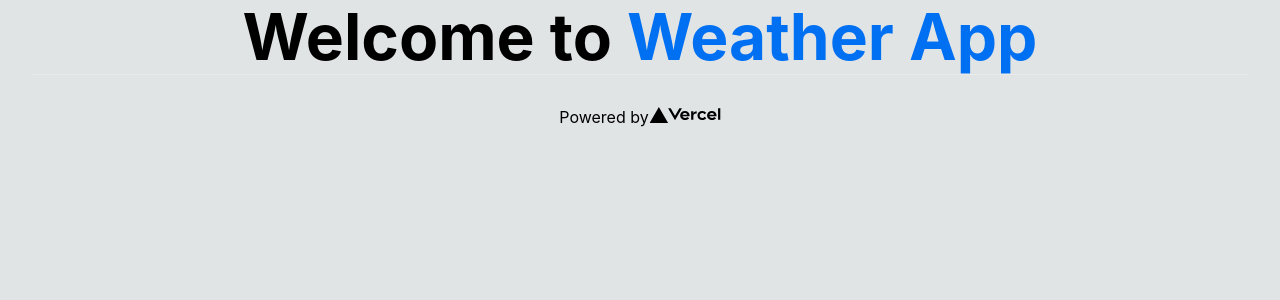
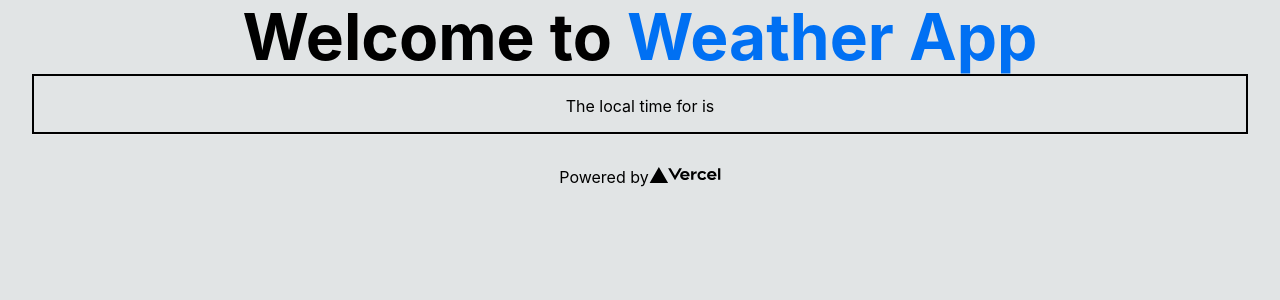
Before and after one commit to WesloTheWeb/weatherApp, a Next.js app: page / in a window 1280 px wide. Shown: the top 300 px of the page. Built offline with nearby package versions, Linux system fonts and the light colour scheme.

Commit message:
Formatting the forcecast box

```diff
--- /dev/null
+++ b/components/ForeCastCard/ForeCastCard.js
@@ -0,0 +1,16 @@
+import React from 'react';
+import classes from './ForeCastCard.module.css';
+
+const { forecastCard } = classes;
+
+const ForeCastCard = ({city, currentWeather, timeZone}) => {
+    return (
+        <div className={forecastCard}>
+            <h2>{city}</h2>
+            <h3>{currentWeather}</h3>
+            <p>The local time for {city} is {timeZone}</p>
+        </div>
+    );
+};
+
+export default ForeCastCard;
--- /dev/null
+++ b/components/ForeCastCard/ForeCastCard.module.css
@@ -0,0 +1,4 @@
+.forecastCard {
+    margin: 0 auto;
+    text-align: center;
+}
--- /dev/null
+++ b/containers/ForeCast/ForeCast.js
@@ -0,0 +1,15 @@
+import React from 'react';
+import classes from './ForeCast.module.css';
+import ForeCastCard from '../../components/ForecastCard/ForecastCard';
+
+const {forecastContainer} = classes;
+
+const Forecast = (props) => {
+    return (
+        <section className={forecastContainer}>
+            <ForeCastCard />
+        </section>
+    );
+};
+
+export default Forecast;
--- /dev/null
+++ b/containers/ForeCast/ForeCast.module.css
@@ -0,0 +1,4 @@
+.forecastContainer {
+    border: 2px solid #000;
+    margin: 0 auto;
+}
--- a/pages/index.js
+++ b/pages/index.js
@@ -1,5 +1,6 @@
 import Head from 'next/head';
 import Footer from '../components/Footer/Footer';
+import Forecast from '../containers/Forecast/ForeCast';
 import styles from '../styles/Home.module.css';
 
 export default function Home() {
@@ -15,7 +16,8 @@ export default function Home() {
           Welcome to <a href="https://nextjs.org">Weather App</a>
         </h1>
       </main>
+      <Forecast />
       <Footer />
     </div>
   )
-}
+};
```
